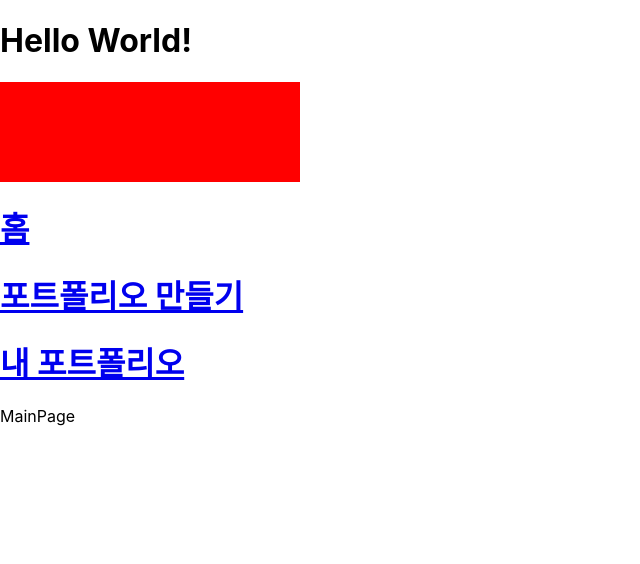
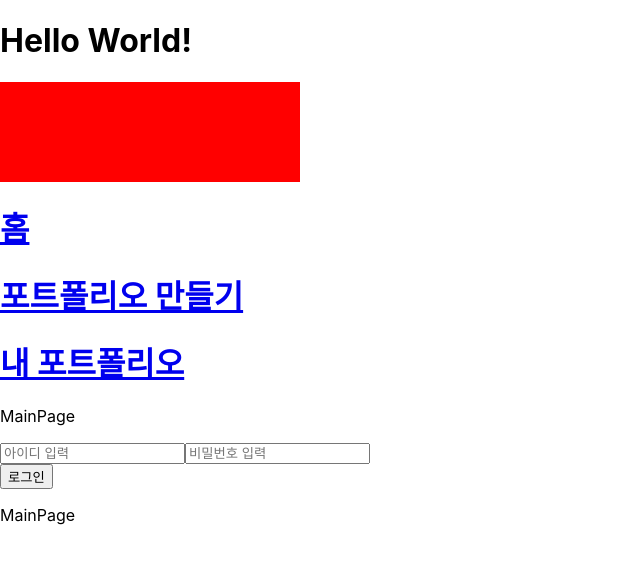
Before and after one commit to alphagom/neo-alphagom, a React (Create React App) app in the folder front/: page / in a window 1280 px wide. Shown: the top 564 px of the page, without its empty margins (0-640 px from the left). Built offline with nearby package versions, Linux system fonts and the light colour scheme.

Commit message:
feature : 로그인 api 예시 구현 (#7)

```diff
--- a/front/src/components/NavBar.tsx
+++ b/front/src/components/NavBar.tsx
@@ -1,4 +1,4 @@
-import React from 'react'
+import React, { useState, ComponentProps } from 'react'
 import { Link } from 'react-router-dom'
 
 // atom 을 사용하기 위해 recoil 라이브러리 import
@@ -7,6 +7,10 @@ import { useRecoilState } from 'recoil'
 // 사용할 atom 과 type import
 import { menuState } from 'store/state'
 import { Menu } from 'store/type'
+
+// 로그인 api, url import
+import { login } from 'api/authApi'
+import { loginApi } from 'api/url'
 
 function NavBar() {
   /**
@@ -25,8 +29,40 @@ function NavBar() {
     height: '100px',
     background: menuColor,
   }
+
+  // 로그인 테스트 코드를 위한 상태 지정
+  const [token, setToken] = useState('')
+
+  const [myid, setMyId] = useState('')
+  const [mypw, setMyPw] = useState('')
+
+  const onIdHandler: ComponentProps<'input'>['onChange'] = (event) => {
+    setMyId(event.currentTarget.value)
+  }
+  const onPwHandler: ComponentProps<'input'>['onChange'] = (event) => {
+    setMyPw(event.currentTarget.value)
+  }
+
+  const onSubmitHandler = (event: React.FormEvent) => {
+    // 버튼만 누르면 리프레시 되는것을 막아준다
+    event.preventDefault()
+    const body = {
+      id: myid,
+      pw: mypw,
+    }
+    const getData = () =>
+      login(loginApi, body).then((data) => {
+        console.log(data)
+        setToken(data.token)
+      })
+    getData()
+    setMyId('')
+    setMyPw('')
+  }
+
   return (
     <div>
+      {/* atom 사용법 (임시) */}
       <div style={tempStyle} />
       <Link to="/" onClick={() => setMenuColor(Menu.HOME)}>
         <h1>홈</h1>
@@ -37,6 +73,24 @@ function NavBar() {
       <Link to="/myportfolio" onClick={() => setMenuColor(Menu.MYPORTFOLIO)}>
         <h1>내 포트폴리오</h1>
       </Link>
+
+      {/* 로그인 폼 (임시) */}
+
+      <p>MainPage</p>
+      <form onSubmit={onSubmitHandler}>
+        <input value={myid} placeholder="아이디 입력" onChange={onIdHandler} />
+        <input
+          value={mypw}
+          placeholder="비밀번호 입력"
+          onChange={onPwHandler}
+        />
+        <br />
+        <button type="submit" formAction="">
+          로그인
+        </button>
+      </form>
+
+      <p>{token}</p>
     </div>
   )
 }
--- a/front/src/mock/TestHandler.ts
+++ b/front/src/mock/TestHandler.ts
@@ -3,11 +3,11 @@
 import { rest } from 'msw'
 
 export const TestHandler = [
-    rest.get('http://localhost:8080/api/v1/test', (req, res, ctx) =>
+  rest.post('http://localhost:8080/api/v1/login', (req, res, ctx) =>
     res(
       ctx.status(200),
       ctx.json({
-                msg: 'test api 입니다.',
+        token: 'hyunjungleegenius',
       })
     )
   ),
```
Lines whose indentation alone changed are shown as unchanged.
